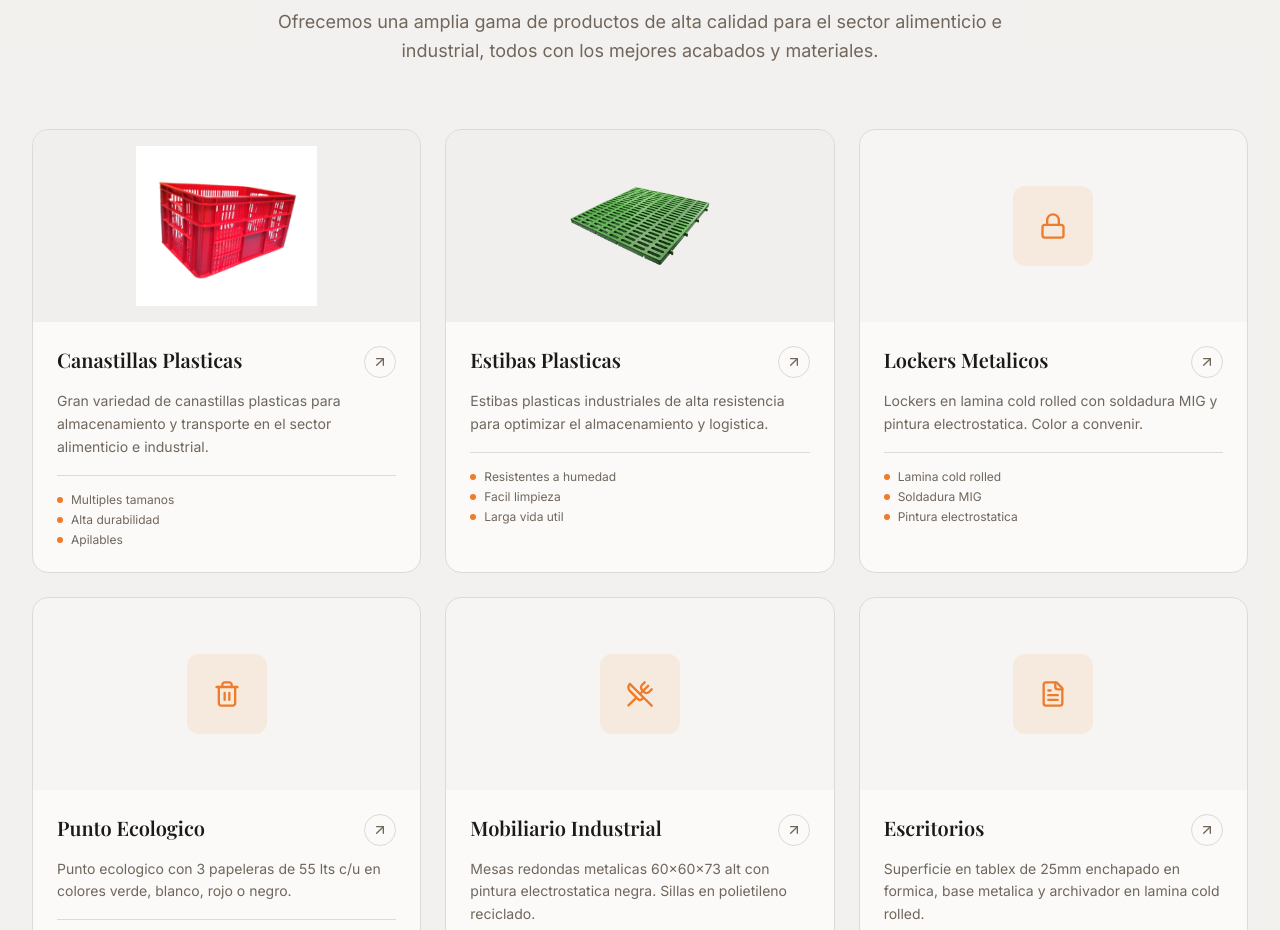
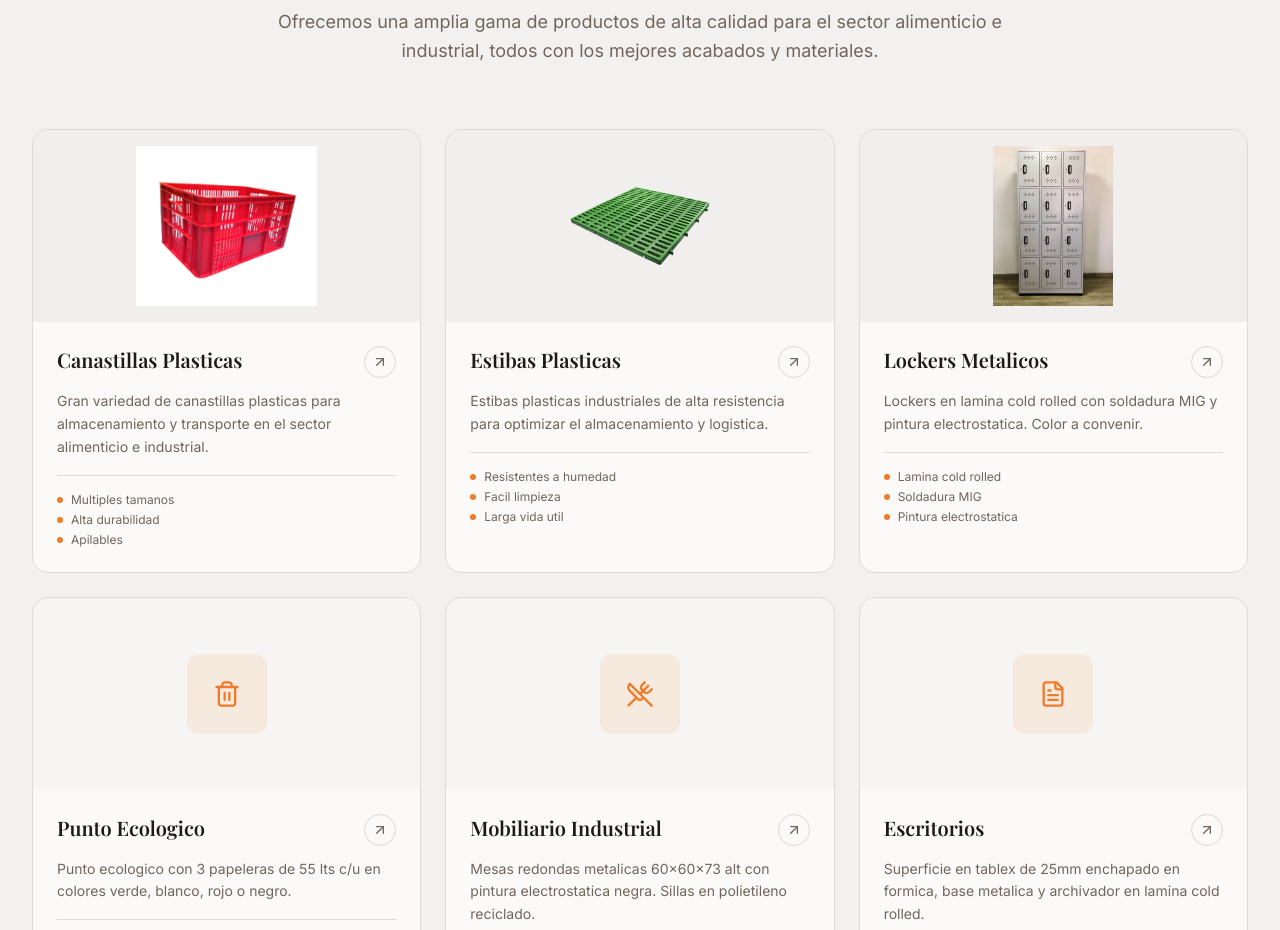
Before and after one commit to brandonecheverry/canastillas-remates, a Next.js app: page / in a window 1280 px wide. Shown: the part 1220-2150 px from the top of the page. Built offline with nearby package versions, Linux system fonts and the light colour scheme; a web font is replaced by a local one.

Commit message:
feat: add image for 12-compartment gray metal locker
Link image to Metal Lockers catalog card.

```diff
--- a/components/products.tsx
+++ b/components/products.tsx
@@ -34,6 +34,7 @@ const products = [
       "Lockers en lamina cold rolled con soldadura MIG y pintura electrostatica. Color a convenir.",
     icon: <Lock className="w-7 h-7" />,
     specs: ["Lamina cold rolled", "Soldadura MIG", "Pintura electrostatica"],
+    image: "/images/locker.png",
   },
   {
     title: "Punto Ecologico",
```
Also changed, not shown: public/images/locker.png (added).
